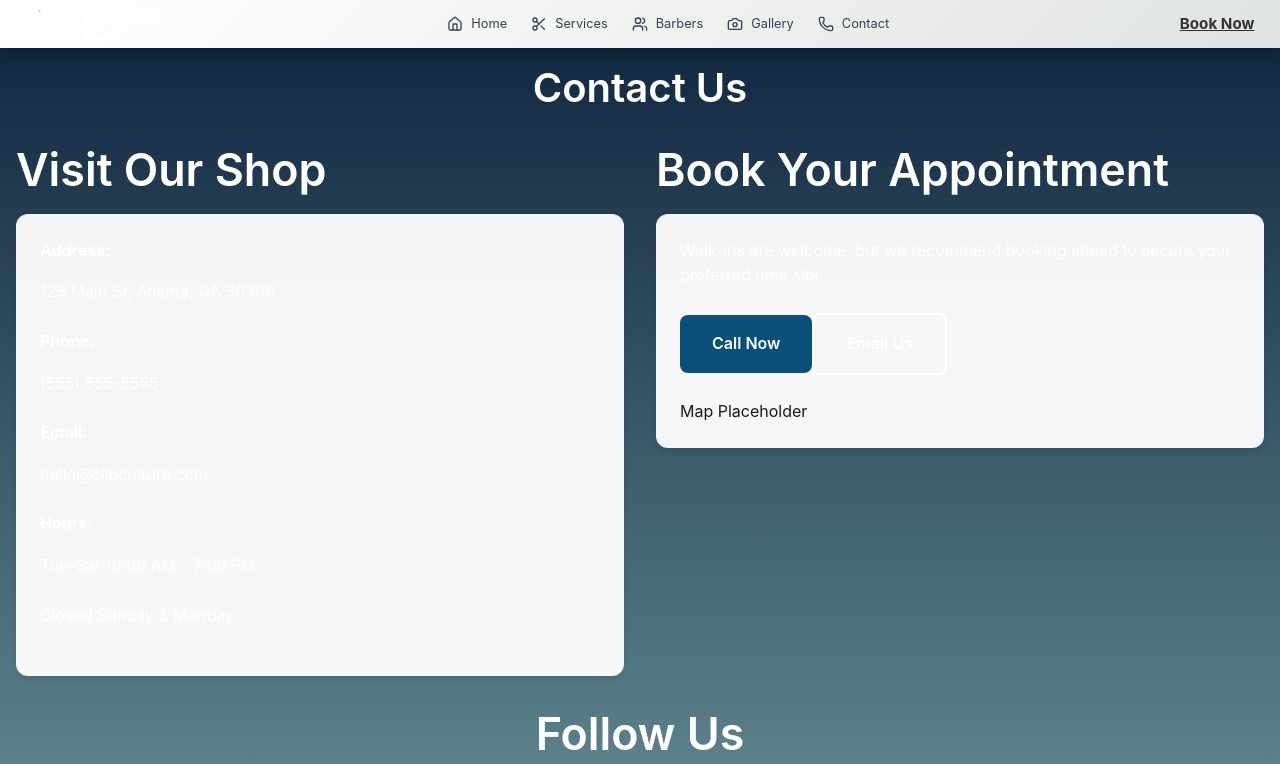
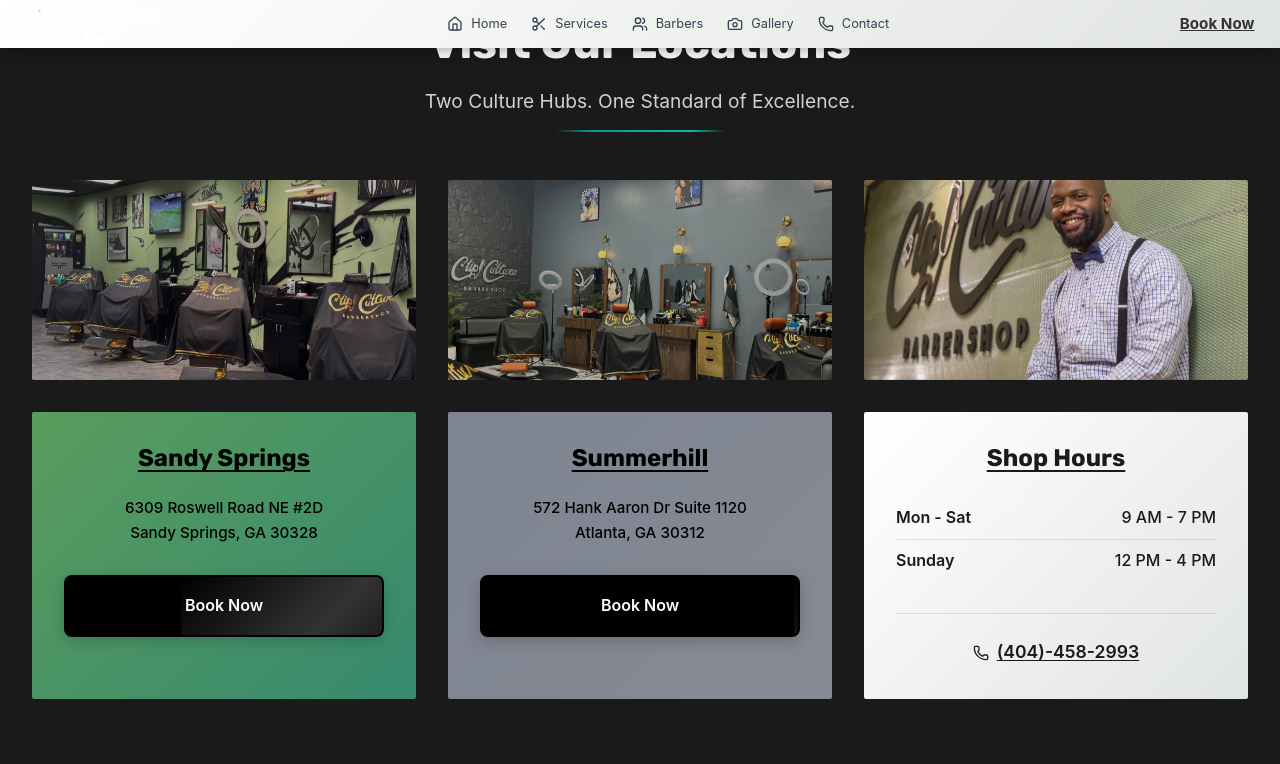
Before and after one commit to CartezDew/ClipCultureBarbershop, a React (Vite) app in the folder frontend/: page /contact in a window 1280 px wide. Shown: the top 764 px of the page. Built offline with nearby package versions, Linux system fonts and the light colour scheme.

Commit message:
added styling to the contact component

```diff
--- a/frontend/src/App.jsx
+++ b/frontend/src/App.jsx
@@ -5,7 +5,7 @@
 import Services from './pages/Services.jsx';
 import Team from './pages/Team.jsx';
 import Gallery from './pages/Gallery.jsx';
-import Contact from './pages/Contact.jsx';
+import ContactPage from './pages/Contact.jsx';
 import About from './pages/About.jsx';
 import ProductDetail from './pages/ProductDetail.jsx';
 
@@ -46,7 +46,7 @@
             <>
               <Navbar />
               <main>
-                <Contact />
+                <ContactPage />
               </main>
               <Footer />
             </>
--- a/frontend/src/components/Contact.jsx
+++ b/frontend/src/components/Contact.jsx
@@ -1,4 +1,5 @@
 import { Link } from 'react-router-dom';
+import { Phone } from 'lucide-react';
 import '../styles/contact.css';
 import Shop1Image from '../assets/Contact/Shop_1.webp';
 import Shop2Image from '../assets/Contact/Shop_2.webp';
@@ -8,6 +9,10 @@
   return (
     <section className="contact">
       <div className="contact__container">
+        <div className="contact__header">
+          <h2 className="contact__title">Visit Our Locations</h2>
+          <p className="contact__subtitle">Two Culture Hubs. One Standard of Excellence.</p>
+        </div>
 
         <div className="contact__images">
           <div className="contact__image-container">
@@ -57,7 +62,7 @@
             </div>
             <div className="contact__hours">
               <div className="contact__hours-row">
-                <span className="contact__day">Monday - Saturday</span>
+                <span className="contact__day">Mon - Sat</span>
                 <span className="contact__time">9 AM - 7 PM</span>
               </div>
               <div className="contact__hours-row">
@@ -66,7 +71,10 @@
               </div>
             </div>
             <div className="contact__phone-section">
-              <p className="contact__phone">(404)-458-2993</p>
+              <p className="contact__phone">
+                <Phone size={16} className="contact__phone-icon" />
+                (404)-458-2993
+              </p>
             </div>
           </div>
         </div>
--- a/frontend/src/pages/Contact.jsx
+++ b/frontend/src/pages/Contact.jsx
@@ -1,86 +1,12 @@
-import { CONTACT_INFO } from '../lib/constants.js';
+import Contact from '../components/Contact.jsx';
 import '../styles/contact.css';
 
-const Contact = () => {
+const ContactPage = () => {
   return (
     <div>
-      <section className="section section--light">
-        <div className="container">
-          <h1 className="text-center mb-4">Contact Us</h1>
-
-          <div className="grid grid--2">
-            <div>
-              <h2>Visit Our Shop</h2>
-              <div className="card">
-                <p className="mb-2"><strong>Address:</strong></p>
-                <p className="mb-3">{CONTACT_INFO.address}</p>
-
-                <p className="mb-2"><strong>Phone:</strong></p>
-                <p className="mb-3">{CONTACT_INFO.phone}</p>
-
-                <p className="mb-2"><strong>Email:</strong></p>
-                <p className="mb-3">{CONTACT_INFO.email}</p>
-
-                <p className="mb-2"><strong>Hours:</strong></p>
-                <p className="mb-3">{CONTACT_INFO.hours}</p>
-                <p className="mb-3">Closed Sunday & Monday</p>
-              </div>
-            </div>
-
-            <div>
-              <h2>Book Your Appointment</h2>
-              <div className="card">
-                <p className="mb-3">
-                  Walk-ins are welcome, but we recommend booking ahead to secure your preferred time slot.
-                </p>
-
-                <div className="mb-3">
-                  <a
-                    href={`tel:${CONTACT_INFO.phone}`}
-                    className="btn btn--primary contact__call-button"
-                  >
-                    Call Now
-                  </a>
-                  <a
-                    href={`mailto:${CONTACT_INFO.email}`}
-                    className="btn btn--secondary"
-                  >
-                    Email Us
-                  </a>
-                </div>
-
-                <div className="contact__map-placeholder">
-                  Map Placeholder
-                </div>
-              </div>
-            </div>
-          </div>
-
-          <div className="text-center mt-4">
-            <h2>Follow Us</h2>
-            <div className="contact__social-links">
-              <a
-                href={CONTACT_INFO.social.instagram}
-                target="_blank"
-                rel="noopener noreferrer"
-                className="btn btn--secondary"
-              >
-                Instagram
-              </a>
-              <a
-                href={CONTACT_INFO.social.facebook}
-                target="_blank"
-                rel="noopener noreferrer"
-                className="btn btn--secondary"
-              >
-                Facebook
-              </a>
-            </div>
-          </div>
-        </div>
-      </section>
+      <Contact />
     </div>
   );
 };
 
-export default Contact;
+export default ContactPage;
--- a/frontend/src/styles/contact.css
+++ b/frontend/src/styles/contact.css
@@ -1,6 +1,6 @@
 /* Contact Section */
 .contact {
-  padding: 2rem 0;
+  padding: 1rem 0;
   background-color: #1a1a1a;
   color: white;
 }
@@ -40,7 +40,7 @@
   bottom: -1rem;
   left: 50%;
   transform: translateX(-50%);
-  width: 130px;
+  width: 170px;
   height: 2px;
   background: linear-gradient(90deg, transparent 0%, var(--primary-green) 20%, #14b8a6 80%, transparent 100%);
   border-radius: 1px;
@@ -61,11 +61,30 @@
   position: relative;
 }
 
+.contact__image-container:not(:last-child)::after {
+  content: '';
+  position: absolute;
+  top: 0;
+  left: 0;
+  right: 0;
+  bottom: 0;
+  background: rgba(0, 0, 0, 0.2);
+  z-index: 1;
+  pointer-events: none;
+}
+
 .contact__image {
   width: 100%;
   height: 100%;
   object-fit: cover;
+  object-position: center;
   transition: transform 0.3s ease;
+  image-rendering: -webkit-optimize-contrast;
+  image-rendering: auto;
+  image-rendering: smooth;
+  image-rendering: high-quality;
+  backface-visibility: hidden;
+  transform: translateZ(0);
 }
 
 .contact__image-container:hover .contact__image {
@@ -95,17 +114,19 @@
 
 /* Sandy Springs Column */
 .contact__column--sandy-springs {
-  background: linear-gradient(135deg, #10b981, #059669);
+  background: linear-gradient(135deg, #599c5c, #378a70);
+  /* background: linear-gradient(135deg, var(--primary-green), #14b8a6); */
 }
 
 /* Summerhill Column */
 .contact__column--summerhill {
-  background: linear-gradient(135deg, #3b82f6, #2563eb);
+  background: linear-gradient(135deg, #7e8591, #868a94);
+  /* background: linear-gradient(135deg, var(--primary-green), #a4a5aa); */
 }
 
 /* Hours Column */
 .contact__column--hours {
-  background: #ffffff;
+  background: linear-gradient(135deg, #ffffff 0%, #f8f9f8 25%, #f0f2f0 50%, #e8ebe8 75%, #e0e4e0 100%);
   color: #1a1a1a;
 }
 
@@ -141,8 +162,8 @@
 
 .contact__address,
 .contact__city {
-  font-size: 1rem;
-  margin: 0.5rem 0;
+  font-size: .95rem;
+  margin: 0.2rem 0;
   font-weight: 500;
   line-height: 1.4;
 }
@@ -224,6 +245,15 @@
   text-decoration-thickness: 1px;
   color: #1a1a1a;
   text-align: center;
+  display: flex;
+  align-items: center;
+  justify-content: center;
+  gap: 0.5rem;
+}
+
+.contact__phone-icon {
+  color: #1a1a1a;
+  flex-shrink: 0;
 }
 
 .contact__btn {
@@ -245,6 +275,8 @@
 .contact__btn--sandy-springs {
   background: #000000;
   color: #ffffff;
+  position: relative;
+  overflow: hidden;
 }
 
 .contact__btn--sandy-springs:hover {
@@ -256,12 +288,58 @@
 .contact__btn--summerhill {
   background: #000000;
   color: #ffffff;
+  position: relative;
+  overflow: hidden;
 }
 
 .contact__btn--summerhill:hover {
   background: #333333;
   transform: translateY(-2px);
   box-shadow: 0 8px 25px rgba(0, 0, 0, 0.3);
+}
+
+/* Moving sharpness animation for Book Now buttons */
+.contact__btn--sandy-springs::before {
+  content: '';
+  position: absolute;
+  top: 0;
+  left: -100%;
+  width: 100%;
+  height: 100%;
+  background: linear-gradient(
+    135deg,
+    transparent,
+    rgba(255, 255, 255, 0.2),
+    transparent
+  );
+  animation: movingSharpnessContact 4s infinite;
+  animation-delay: 0s;
+}
+
+.contact__btn--summerhill::before {
+  content: '';
+  position: absolute;
+  top: 0;
+  left: -100%;
+  width: 100%;
+  height: 100%;
+  background: linear-gradient(
+    135deg,
+    transparent,
+    rgba(255, 255, 255, 0.2),
+    transparent
+  );
+  animation: movingSharpnessContact 4s infinite;
+  animation-delay: 2s;
+}
+
+@keyframes movingSharpnessContact {
+  0% {
+    left: -100%;
+  }
+  100% {
+    left: 100%;
+  }
 }
 
 .contact__btn--hours {
@@ -287,7 +365,7 @@
   }
 
   .contact__image-container {
-    height: 250px;
+    height: 300px;
   }
 
   .contact__grid {
@@ -318,7 +396,7 @@
   }
 
   .contact__image-container {
-    height: 200px;
+    height: 250px;
   }
 
   .contact__column {
@@ -349,7 +427,7 @@
   }
 
   .contact__image-container {
-    height: 180px;
+    height: 200px;
   }
 
   .contact__column {
--- a/frontend/src/styles/professional-team.css
+++ b/frontend/src/styles/professional-team.css
@@ -137,7 +137,9 @@
 .professional-team__join {
   margin-top: 4rem;
   padding-top: 3rem;
+  padding-bottom: 3rem;
   border-top: 1px solid rgba(255, 255, 255, 0.1);
+  border-bottom: 1px solid rgba(255, 255, 255, 0.1);
 }
 
 .professional-team__join-content {
```
Also changed, not shown: frontend/src/assets/Contact/Shop_1.webp, frontend/src/assets/Contact/Shop_2.webp.
